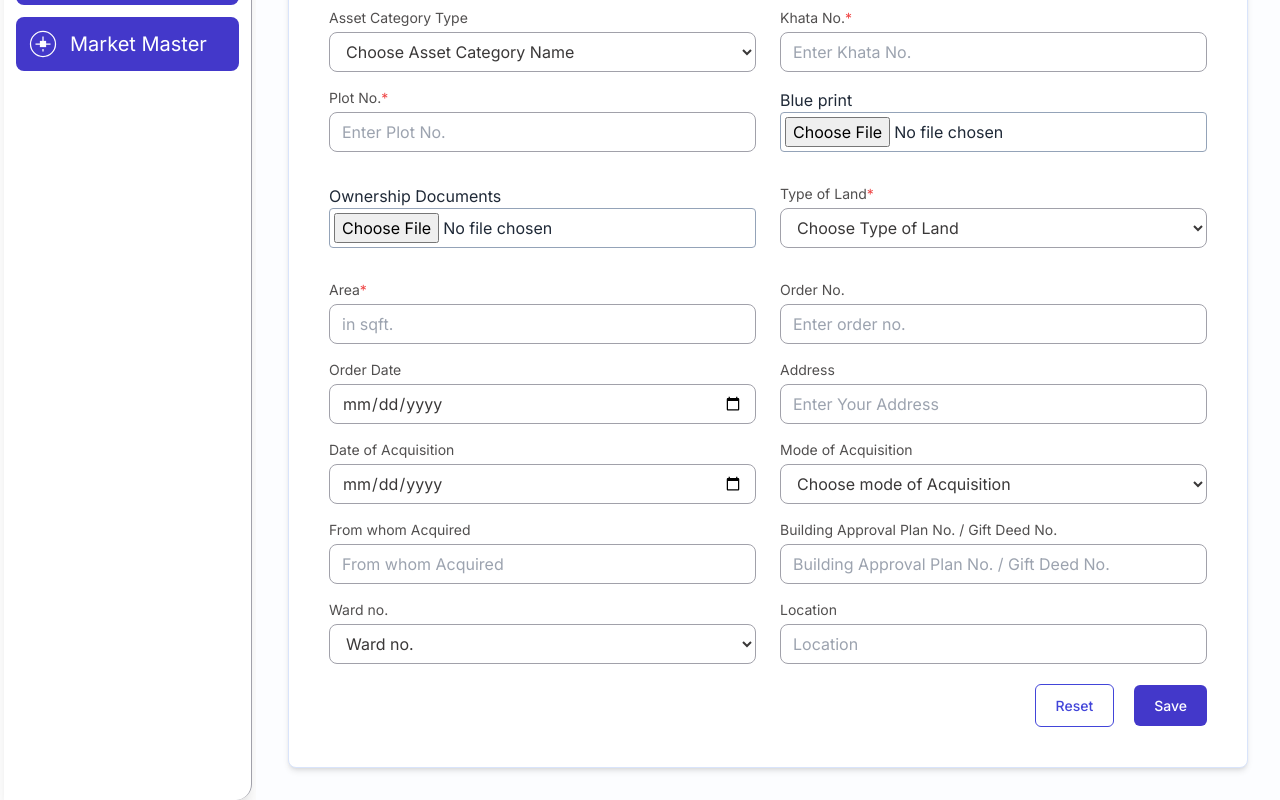
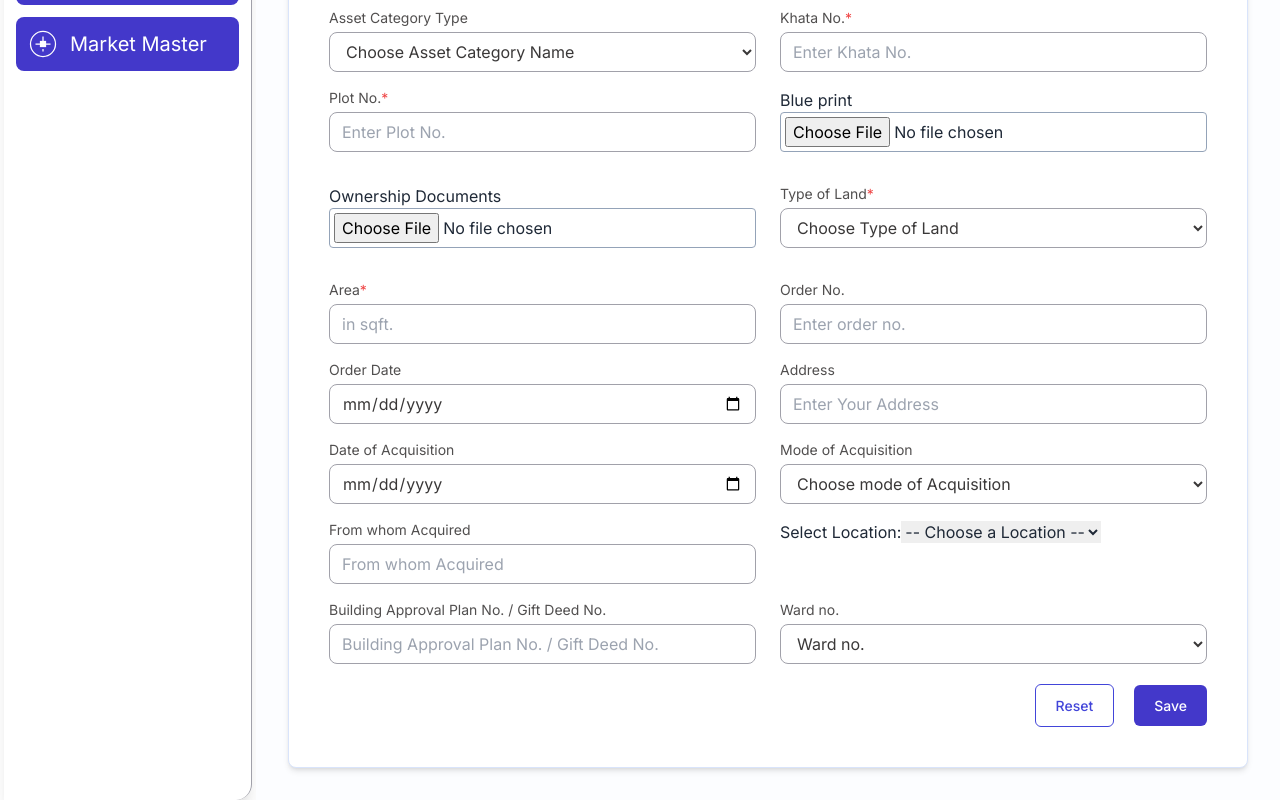
Before and after one commit to aadrika123/J-LAMS, a Next.js app in the folder frontend/: page /lams/apply/form in a window 1280 px wide. Shown: the part 489-1289 px from the top of the page. Built offline with nearby package versions, Linux system fonts and the light colour scheme.

Commit message:
add the changes after adding the market master

```diff
--- a/frontend/next.config.js
+++ b/frontend/next.config.js
@@ -4,8 +4,8 @@
 const nextConfig = {
   basePath: "/lams",
   env: {
-    backend: "http://localhost:8000",
-    // backend: "https://aadrikainfomedia.com/auth",
+    // backend: "http://localhost:8000",
+    backend: "https://aadrikainfomedia.com/auth",
   },
 
 };
--- a/frontend/src/components/JuidcoAssets/pages/Ems/Dashboard/Index.tsx
+++ b/frontend/src/components/JuidcoAssets/pages/Ems/Dashboard/Index.tsx
@@ -20,6 +20,7 @@ import SelectForNoApi from '@/components/global/atoms/SelectForNoApi';
 import { ASSETS } from '@/utils/api/urls';
 import axios from "@/lib/axiosConfig";
 import Jhar from "@/assets/icons/jhar.png"
+import styles from '@/components/Modal/AddMarketModal/Modal.module.css'
 
 export const DashboardMain = () => {
 
@@ -74,7 +75,12 @@ export const DashboardMain = () => {
 
   const [isCommercialChecked, setIsCommercialChecked] = useState(false);
   const [isResidentialChecked, setIsResidentialChecked] = useState(false);
-
+  const [selectedMarket, setSelectedMarket] = useState<string>('');
+  const [circleData, setCircleData] = useState<any>([]);
+
+  const handleMarketChange = (event: React.ChangeEvent<HTMLSelectElement>) => {
+    setSelectedMarket(event.target.value);
+  };
 
 
   useEffect(() => {
@@ -83,10 +89,14 @@ export const DashboardMain = () => {
       try {
         const userDetails = JSON.parse(storedUserDetails);
         setUlbID(userDetails.ulb_id || null);
+       const data = fetchData(userDetails.ulb_id);
+       console.log("data here",data)
       } catch (error) {
         console.error('Error parsing user details:', error);
       }
     }
+
+
   }, []);
 
   console.log("residentialCount",residentialCount)
@@ -184,6 +194,23 @@ export const DashboardMain = () => {
     }
   };
 
+
+  const fetchData = async (ulbID:number) => {
+    try {
+
+        const res = await axios({
+            url: `${ASSETS.LIST.locationselect}id=${ulbID}`,
+            method: "GET",
+        });
+        setCircleData(res?.data?.data?.data);
+        return res?.data?.data;
+    } catch (error) {
+        console.error("Error fetching data:", error);
+        return [];
+    }
+};
+console.log("data 456",circleData)
+
   const handleSubmitFormik = async (values: any, { resetForm }: FormikHelpers<any>) => {
 
     try {
@@ -203,6 +230,7 @@ export const DashboardMain = () => {
       values.floorData = transformDataForAPI(data);
 
       values.building_name = buildingName;
+      values.location = selectedMarket;
 
       const res = await axios({
         url: `${ASSETS.LIST.create}`,
@@ -1610,6 +1638,31 @@ export const DashboardMain = () => {
                       maxLength={50}
                     />
 
+                    <div className={styles.marketSelection}>
+
+
+                      <label htmlFor="location" className={styles.selectLabel}>
+                        Select Location:
+                      </label>
+                      <select
+                        name="location"
+                        id="location"
+                        value={selectedMarket}
+                        onChange={handleMarketChange}
+                        className={styles.selectInput}
+                        required
+
+                      >
+
+                        <option value="" disabled>-- Choose a Location --</option>
+                        {circleData?.map((item: any) => (
+                          <option key={item.id} value={item.location} >
+                            {item.location}
+                          </option>
+                        ))}
+                      </select>
+                    </div>
+
                     <InputBox
                       onChange={handleChange}
                       onBlur={handleBlur}
@@ -1636,7 +1689,7 @@ export const DashboardMain = () => {
                    />
 
 
-                    <InputBox
+                    {/* <InputBox
                       onChange={handleChange}
                       onBlur={handleBlur}
                       value={values.location}
@@ -1645,7 +1698,10 @@ export const DashboardMain = () => {
                       name="location"
                       type="text"
                       maxLength={100}
-                    />
+                    /> */}
+
+
+
 
 
 
--- a/frontend/src/components/JuidcoAssets/pages/Ems/MarketMaster/index.tsx
+++ b/frontend/src/components/JuidcoAssets/pages/Ems/MarketMaster/index.tsx
@@ -89,14 +89,11 @@ const Marketmaster = () => {
       }
     }, [ulbID]);
 
-
-    console.log("userDetails?.ulb_id",ulbID)
-
-
     const COLUMN = [
         { name: "#" },
-        { name: "ASSET NAME" },
-        { name: "ASSET TYPE" },
+        { name: "Location" },
+        { name: "Building Name" },
+        { name: "Address" },
         { name: "ACTIONS" },
 
     ]
@@ -105,7 +102,7 @@ const Marketmaster = () => {
         try {
 
             const res = await axios({
-                url: `${ASSETS.LIST.marketcircle}id=${ulbID}`,
+                url: `${ASSETS.LIST.marketcircle}id=${ulbID}&page=${page}&limit=${itemsPerPage}`,
                 method: "GET",
             });
             setCount(res?.data)
@@ -564,7 +561,8 @@ const Marketmaster = () => {
             onClick={() => handleExportCSV(currentPage, debouncedSearch, filter)}
             type="submit"
             className="w-[11rem] inline-flex items-center h-10 py-0 px-3 ms-2 text-sm font-medium text-white bg-[#4338CA] rounded-lg border border-blue-700"
-            disabled={isLoadingCSV || count == 0 ? true : false}
+            // disabled={isLoadingCSV || count == 0 ? true : false}
+            disabled
         >
             {isLoadingCSV ? (
                 <>
@@ -630,7 +628,8 @@ const Marketmaster = () => {
                                 <tr key={item.id} className="bg-white border-b  dark:bg-gray-800 dark:border-gray-700 hover:bg-gray-50 dark:hover:bg-gray-600">
                                     <td className="px-6 py-4">{index + 1}</td>
                                     <td className="px-6 py-4">{item?.location || "---"}</td>
-                                    <td className="px-6 py-4">{item?.assets_category_type || "---"}</td>
+                                    <td className="px-6 py-4">{item?.building_name || "---"}</td>
+                                    <td className="px-6 py-4">{item?.address || "---"}</td>
 
 
                                     <td className="px-6 py-4">
--- a/frontend/src/utils/api/urls.ts
+++ b/frontend/src/utils/api/urls.ts
@@ -25,6 +25,7 @@ type Urls = {
     getcsvdata?:string;
     marketcircle?:number;
     locationadd?: string;
+    locationselect?: string;
   };
 };
 
@@ -44,6 +45,7 @@ export const ASSETS: Urls = {
     getcsvdata: "/asset/getcsvdata?",
     marketcircle: "/asset/marketcircle?",
     locationadd: "/asset/locationadd",
+    locationselect: "asset/locationselect?",
 
   },
 };
```
